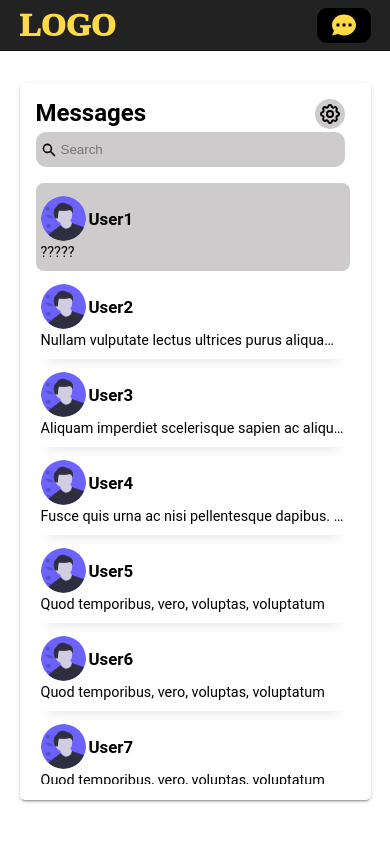
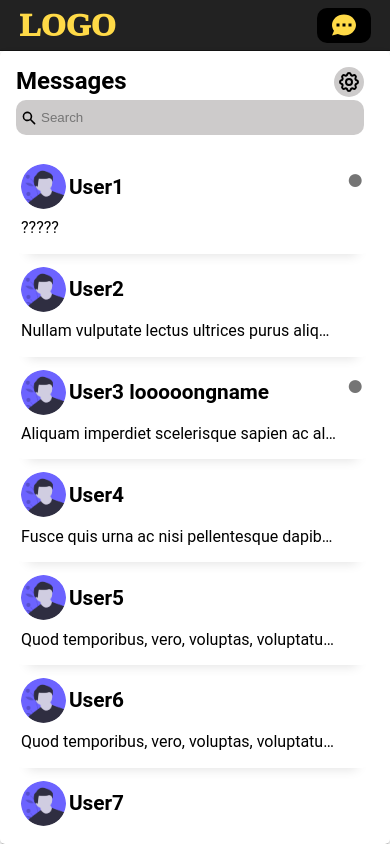
Before and after one commit to atyd3/chat, a Vue app: page /chat in a window 390 px wide. Built offline with nearby package versions, Linux system fonts and the light colour scheme.

Commit message:
display on phone, bullets for unread messages

```diff
--- a/messages.json
+++ b/messages.json
@@ -25,7 +25,7 @@
       "unread": {}
     },
     {
-      "username": "User3",
+      "username": "User3 looooongname",
       "received": {
         "1": "hi",
         "3": "Lorem ipsum dolor sit amet, consectetur adipisicing elit. Accusantium asperiores at atque blanditiis culpa cumque cupiditate earum eius illo ipsum itaque, labore laborum minus natus non odio omnis, optio quidem.",
--- a/src/components/chats/ChatItem.vue
+++ b/src/components/chats/ChatItem.vue
@@ -1,10 +1,11 @@
 <template>
-  <div class="container">
-    <div class="flex">
-      <img src="../../assets/avatar.png" width="100" height="100">
+  <div class="chat-item">
+    <div class="chat-item__user">
+      <img class="chat-item__img" src="../../assets/avatar.png" width="100" height="100">
       <h3 class="cut">{{ username }}</h3>
+      <span v-if="unread">&#x25cf;</span>
     </div>
-    <p class="cut">{{ lastMessage }}</p>
+    <p class="chat-item__para cut">{{ lastMessage }}</p>
   </div>
 </template>
 
@@ -18,6 +19,9 @@ export default {
     lastMessage: {
       type: String,
       required: true
+    },
+    unread: {
+      required: false
     }
   }
 }
@@ -25,33 +29,47 @@ export default {
 
 
 <style lang="scss" scoped>
+@import "@/styles/_mixins.scss";
 
-.container {
+.chat-item {
   box-shadow: 0px 13px 11px -12px rgba(0, 0, 0, .12);
   padding: 10px 5px;
   border-radius: 8px;
   margin-right: 5px;
 
-  img {
+  &__img {
     width: 45px;
     height: 45px;
     margin: 3px 3px 3px 0;
     border-radius: 50%;
   }
 
-  .flex {
+  &__user {
     display: flex;
 
     h3 {
       align-self: center;
+      @include respond(phone){
+        font-size: 1.3rem;
+      }
     }
 
+    span {
+      font-size: 30px;
+      color: rgba(0,0,0,.54);
+    }
+  }
+
+  &__para {
+    font-size: 1rem;
+    padding: .4rem 0;
   }
 
   .cut {
     text-overflow: ellipsis;
     white-space: nowrap;
     overflow: hidden;
+    width: 92%;
   }
 }
 
--- a/src/components/chats/ChatList.vue
+++ b/src/components/chats/ChatList.vue
@@ -5,6 +5,7 @@
         :key="chat"
         :username="chat.username"
         :lastMessage="chat.lastMessage.value"
+        :unread="Object.keys(chat.unread).length"
         :class="{ 'chat__item--active' : isActive === chat }"
         @click="openChat(chat)"
     ></chat-item>
@@ -24,15 +25,12 @@ export default {
       this.$emit('open-chat', chat);
     }
   },
-  // created(){
-  //   for (let chat of this.chats){
-  //     console.log(chat)
-  //   }
-  // }
 }
 </script>
 
 <style lang="scss" scoped>
+@import "@/styles/_mixins.scss";
+
 .chat {
   &__list {
     overflow-y: auto;
@@ -43,6 +41,11 @@ export default {
     &--active {
       background: #cdcbcb;
       box-shadow: none;
+
+      @include respond(phone){
+        background: none;
+        box-shadow: 0px 13px 11px -12px rgba(0,0,0,.12);
+      }
     }
   }
 }
--- a/src/components/messages/BaseMessage.vue
+++ b/src/components/messages/BaseMessage.vue
@@ -10,7 +10,8 @@ export default {
 }
 </script>
 
-<style scoped>
+<style scoped lang="scss">
+@import "@/styles/_mixins.scss";
 
 div {
   border-radius: 10px;
@@ -19,6 +20,10 @@ div {
   word-break: break-word;
   font: 0.9rem Roboto,sans-serif;
   display: inline-block;
+
+  @include respond(phone){
+    font-size: 1rem;
+  }
 }
 
 .sent {
--- a/src/pages/ChatPage.vue
+++ b/src/pages/ChatPage.vue
@@ -80,18 +80,26 @@ export default {
   display: grid;
   grid-template-columns: 1fr 4fr;
   grid-template-rows: 2fr 15fr 1fr;
+
   height: 70vh;
-
   padding: 1rem;
   margin: 2rem auto;
   width: 90%;
 
+
+  @include respond(tab-land){
+    grid-template-columns: 1fr 2fr;
+    margin: 2rem 1rem;
+    width: auto;
+  }
+
   @include respond(phone) {
     display: flex;
     flex-direction: column;
-    height: 85vh;
+    height: calc(100vh - 51px);
+    width: 100%;
+    margin: 0;
   }
-
   &__right {
     grid-column: 2/3;
   }
@@ -106,7 +114,6 @@ export default {
     @include respond(phone) {
       box-shadow: none;
     }
-
   }
 }
 
```
